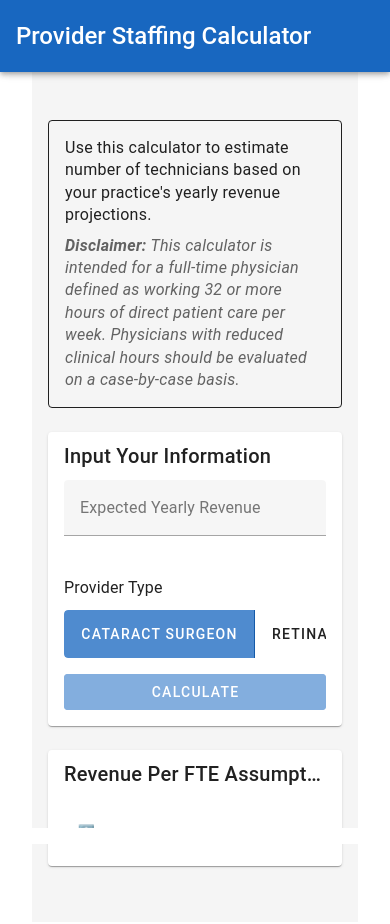
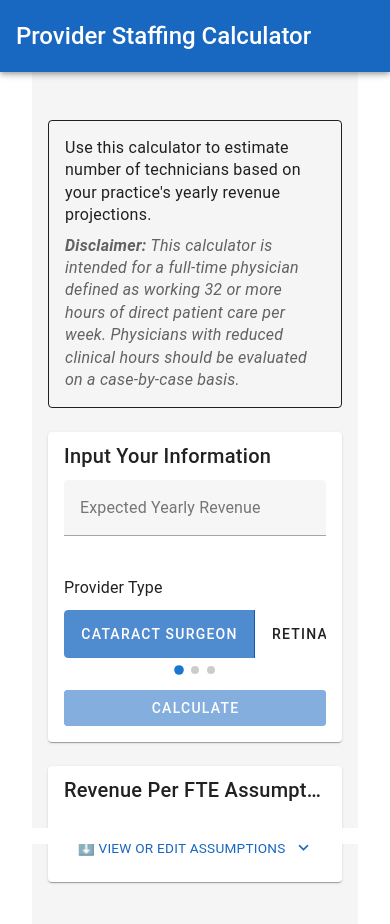
Before and after one commit to wak1616/staffing-calculator-for-providers, a Vue app: page / in a window 390 px wide. Shown: the top 924 px of the page. Built offline with nearby package versions, Linux system fonts and the light colour scheme.

Commit message:
Add mobile scroll indicator dots for provider type toggle

```diff
--- a/src/App.vue
+++ b/src/App.vue
@@ -122,7 +122,31 @@ const checkScroll = () => {
 
   canScrollLeft.value = container.scrollLeft > 0;
   canScrollRight.value = container.scrollLeft < (container.scrollWidth - container.clientWidth);
+
+  // Update active dot based on scroll position
+  updateActiveDot(container);
 };
+
+// Update active dot based on scroll position
+const updateActiveDot = (container) => {
+  if (!container) return;
+
+  const totalWidth = container.scrollWidth - container.clientWidth;
+  const scrollPosition = container.scrollLeft;
+
+  // Calculate which third of the scroll area we're in
+  const scrollRatio = scrollPosition / totalWidth;
+
+  if (scrollRatio < 0.33) {
+    activeDotIndex.value = 0;
+  } else if (scrollRatio < 0.66) {
+    activeDotIndex.value = 1;
+  } else {
+    activeDotIndex.value = 2;
+  }
+};
+
+const activeDotIndex = ref(0);
 
 // Computed properties
 const technicians = computed(() => {
@@ -268,6 +292,18 @@ const getEmoji = (index) => {
                   >
                     <v-icon>mdi-chevron-right</v-icon>
                   </v-btn>
+                </div>
+
+                <!-- Mobile scroll indicator -->
+                <div class="mobile-scroll-indicator">
+                  <div class="scroll-dots">
+                    <div
+                      v-for="i in 3"
+                      :key="i-1"
+                      class="scroll-dot"
+                      :class="{'active': activeDotIndex === i-1}"
+                    ></div>
+                  </div>
                 </div>
               </div>
 
@@ -549,6 +585,31 @@ const getEmoji = (index) => {
   display: none; /* Chrome, Safari, Opera */
 }
 
+/* Mobile scroll indicator */
+.mobile-scroll-indicator {
+  display: none;
+  justify-content: center;
+  margin-top: 8px;
+}
+
+.scroll-dots {
+  display: flex;
+  gap: 8px;
+}
+
+.scroll-dot {
+  width: 8px;
+  height: 8px;
+  border-radius: 50%;
+  background-color: rgba(0, 0, 0, 0.2);
+  transition: all 0.3s ease;
+}
+
+.scroll-dot.active {
+  background-color: rgb(25, 118, 210);
+  transform: scale(1.2);
+}
+
 @media (max-width: 600px) {
   .app-title {
     font-size: 1.5rem;
@@ -579,6 +640,11 @@ const getEmoji = (index) => {
     overflow-x: auto;
     -webkit-overflow-scrolling: touch; /* Smooth scrolling on iOS */
   }
+
+  /* Show scroll indicator on mobile */
+  .mobile-scroll-indicator {
+    display: flex;
+  }
 }
 
 @media (min-width: 601px) {
```
